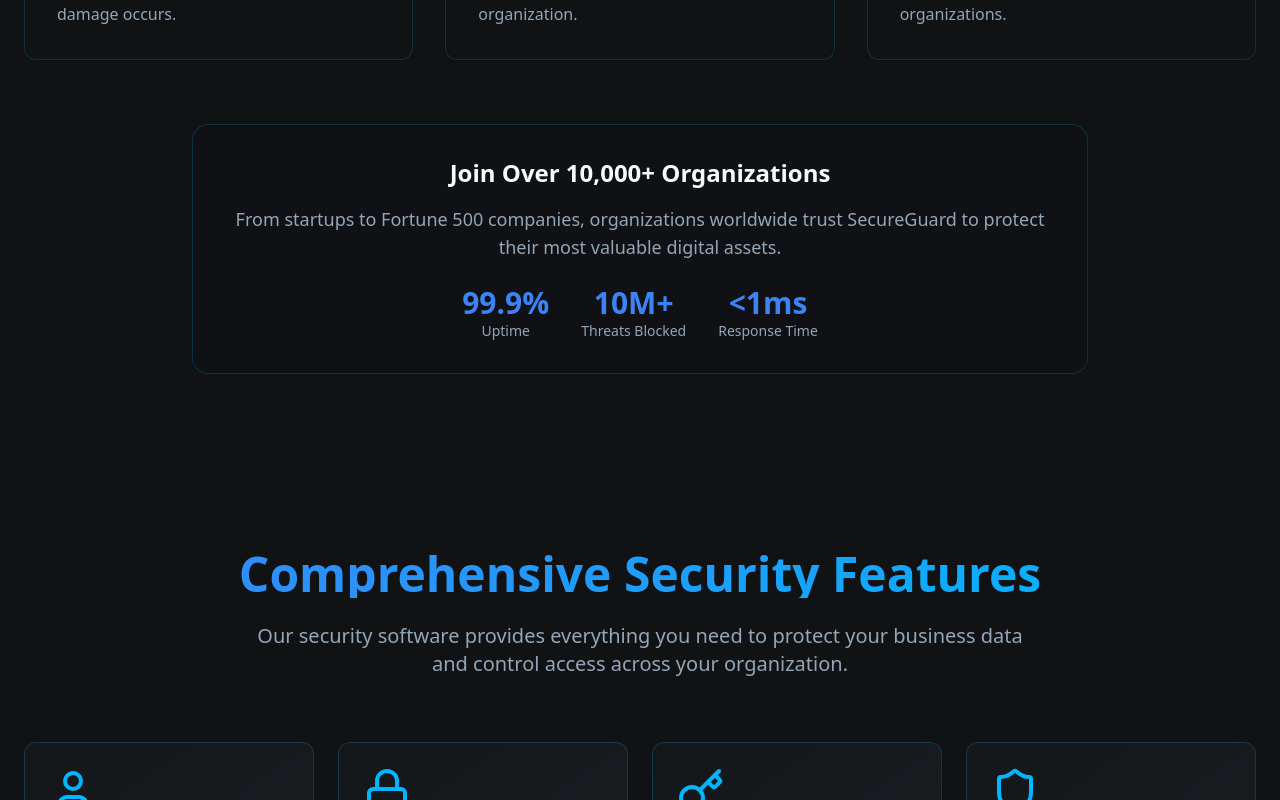
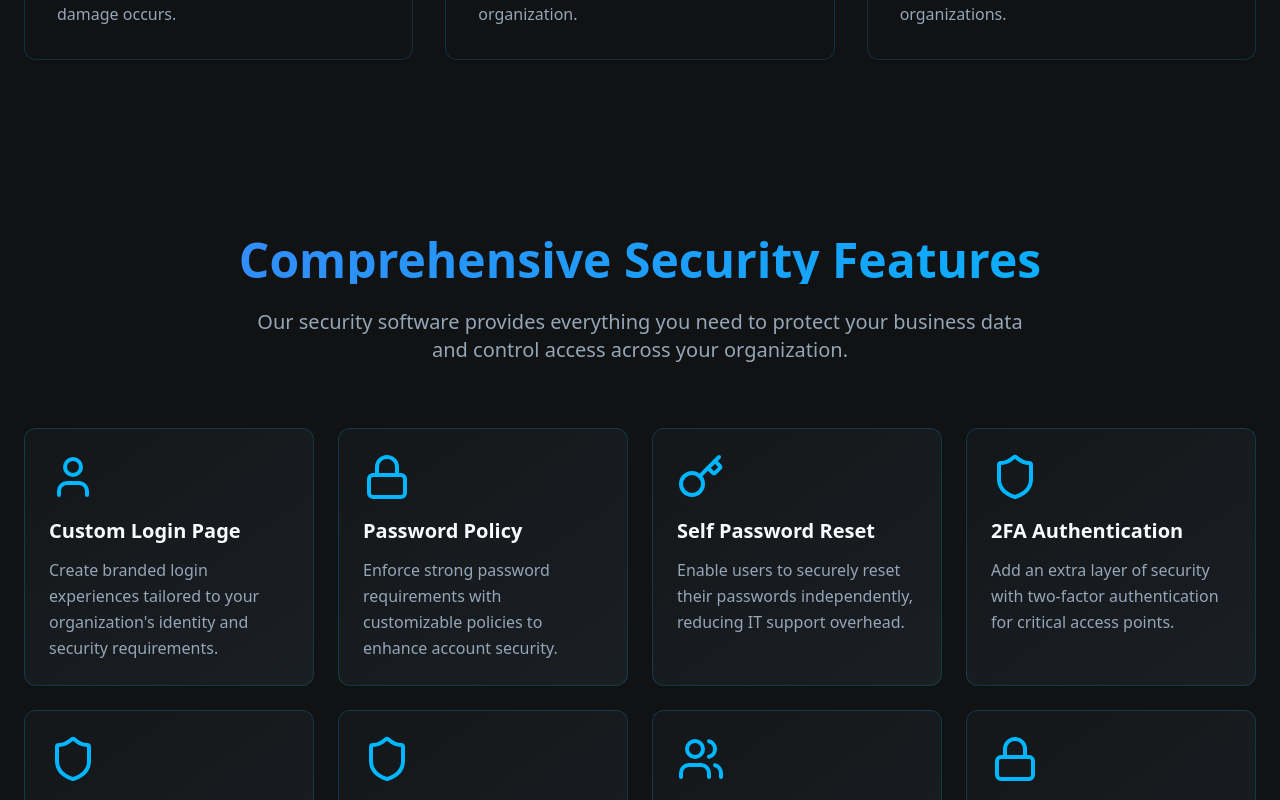
Before and after one commit to akshayshiviom/access-control-secure, a React (Vite) app: page / in a window 1280 px wide. Shown: the part 1480-2280 px from the top of the page. Built offline with nearby package versions, Linux system fonts and the light colour scheme.

Commit message:
Remove extra content from pages
Remove "Join over 10,000+ organizations" section from WhySecureGuard page and simplify the Features page.

```diff
--- a/src/components/Features.tsx
+++ b/src/components/Features.tsx
@@ -80,17 +80,6 @@ const Features = () => {
           ))}
         </div>
 
-        {/* Bottom CTA */}
-        <div className="text-center mt-16">
-          <p className="text-lg text-muted-foreground mb-6">
-            Ready to secure your business with enterprise-grade protection?
-          </p>
-          <DemoForm>
-            <Button variant="hero" size="lg" className="hover-scale">
-              Get Your Security Demo
-            </Button>
-          </DemoForm>
-        </div>
       </div>
     </section>
   );
--- a/src/components/WhySecureGuard.tsx
+++ b/src/components/WhySecureGuard.tsx
@@ -64,31 +64,6 @@ const WhySecureGuard = () => {
           ))}
         </div>
 
-        <div className="mt-16 text-center">
-          <div className="bg-background/80 backdrop-blur-sm border border-accent/20 rounded-2xl p-8 max-w-4xl mx-auto">
-            <h3 className="text-2xl font-bold text-foreground mb-4">
-              Join Over 10,000+ Organizations
-            </h3>
-            <p className="text-muted-foreground text-lg mb-6">
-              From startups to Fortune 500 companies, organizations worldwide trust SecureGuard
-              to protect their most valuable digital assets.
-            </p>
-            <div className="flex justify-center items-center gap-8 text-center">
-              <div>
-                <div className="text-3xl font-bold text-primary">99.9%</div>
-                <div className="text-sm text-muted-foreground">Uptime</div>
-              </div>
-              <div>
-                <div className="text-3xl font-bold text-primary">10M+</div>
-                <div className="text-sm text-muted-foreground">Threats Blocked</div>
-              </div>
-              <div>
-                <div className="text-3xl font-bold text-primary">&lt;1ms</div>
-                <div className="text-sm text-muted-foreground">Response Time</div>
-              </div>
-            </div>
-          </div>
-        </div>
       </div>
     </section>
   );
```
